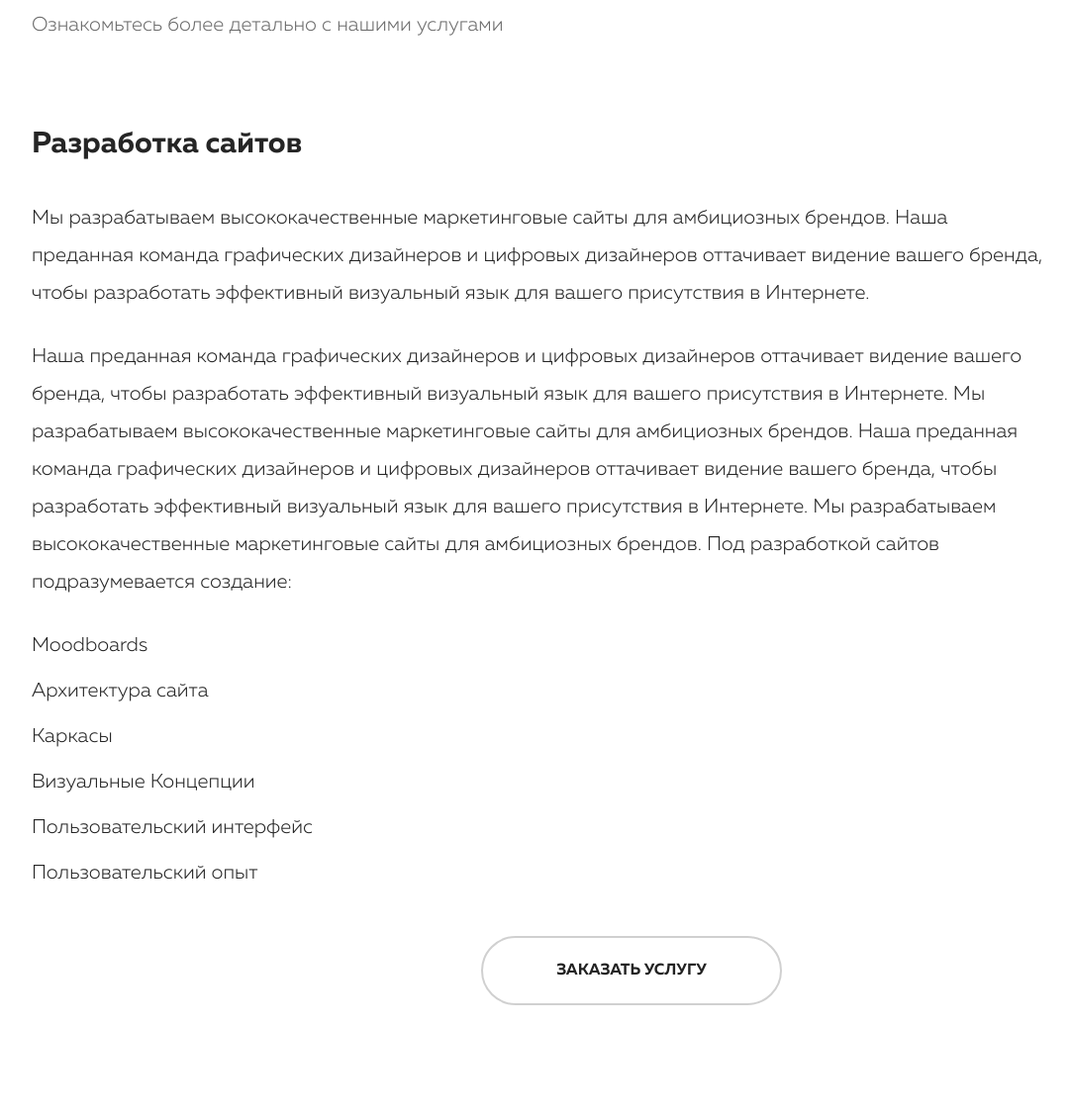
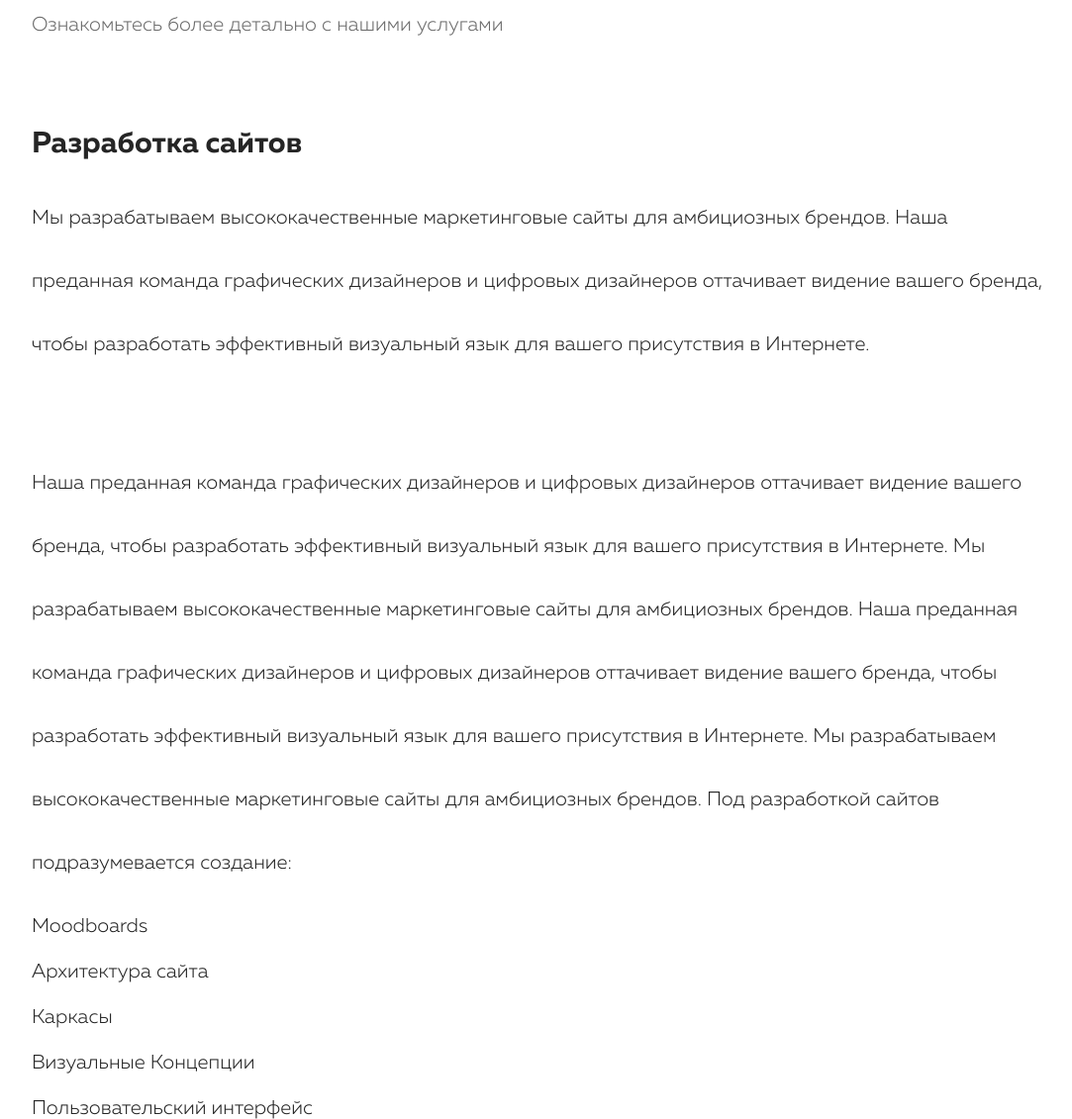
Before and after one commit to ildarum21/q-digital, a PHP site: page /inServices.php in a window 1280 px wide; the page is wider, and only the part inside the window is pictured. Shown: the part 302-1433 px from the top of that part at 99% size, without its empty margins (2-1085 px from the left). Run offline with PHP 8.4, Linux system fonts and the light colour scheme.

Commit message:
br fix services

```diff
--- a/inServices.php
+++ b/inServices.php
@@ -25,18 +25,41 @@
             <div class="inServ_textBlock">
                 <div class="subtitle inServ_subtitle ">Разработка сайтов</div>
                 <div class="descr inServ_descr ">
-                    Мы разрабатываем высококачественные маркетинговые сайты для амбициозных брендов. Наша <br>
-                    преданная команда графических дизайнеров и цифровых дизайнеров оттачивает видение вашего бренда,<br>
-                    чтобы разработать эффективный визуальный язык для вашего присутствия в Интернете.
+                    <div class="inServ_descr descr row">
+                        Мы разрабатываем высококачественные маркетинговые сайты для амбициозных брендов. Наша
+                    </div>
+                    <div class="inServ_descr descr row">
+                        преданная команда графических дизайнеров и цифровых дизайнеров оттачивает видение вашего бренда,
+                    </div>
+                    <div class="inServ_descr descr row">
+                        чтобы разработать эффективный визуальный язык для вашего присутствия в Интернете.
+                    </div>
+                    <br>
+                    <br>
+
                 </div>
-                <div class="descr inServ_descr ">
-                    Наша преданная команда графических дизайнеров и цифровых дизайнеров оттачивает видение вашего <br>
-                    бренда, чтобы разработать эффективный визуальный язык для вашего присутствия в Интернете. Мы <br>
-                    разрабатываем высококачественные маркетинговые сайты для амбициозных брендов. Наша преданная <br>
-                    команда графических дизайнеров и цифровых дизайнеров оттачивает видение вашего бренда, чтобы <br>
-                    разработать эффективный визуальный язык для вашего присутствия в Интернете. Мы разрабатываем <br>
-                    высококачественные маркетинговые сайты для амбициозных брендов. Под разработкой сайтов <br>
-                    подразумевается создание:
+                <div class="descr inServ_descr second ">
+                    <div class="inServ_descr descr row">
+                        Наша преданная команда графических дизайнеров и цифровых дизайнеров оттачивает видение вашего
+                    </div>
+                    <div class="inServ_descr descr row">
+                        бренда, чтобы разработать эффективный визуальный язык для вашего присутствия в Интернете. Мы
+                    </div>
+                    <div class="inServ_descr descr row">
+                        разрабатываем высококачественные маркетинговые сайты для амбициозных брендов. Наша преданная
+                    </div>
+                    <div class="inServ_descr descr row">
+                        команда графических дизайнеров и цифровых дизайнеров оттачивает видение вашего бренда, чтобы
+                    </div>
+                    <div class="inServ_descr descr row">
+                        разработать эффективный визуальный язык для вашего присутствия в Интернете. Мы разрабатываем
+                    </div>
+                    <div class="inServ_descr descr row">
+                        высококачественные маркетинговые сайты для амбициозных брендов. Под разработкой сайтов
+                    </div>
+                    <div class="inServ_descr descr row">
+                        подразумевается создание:
+                    </div>
                 </div>
                 <div class="ul_block">
                     <div class="descr inServ_descr ul ">Moodboards</div>
@@ -116,9 +139,9 @@
             </div>
         </div>
         <div class="inservfooter">
-        <?php
-        include 'footer.php';
-        ?>
+            <?php
+            include 'footer.php';
+            ?>
         </div>
 </body>
 <script src="./public/js/script.js"></script>
```
